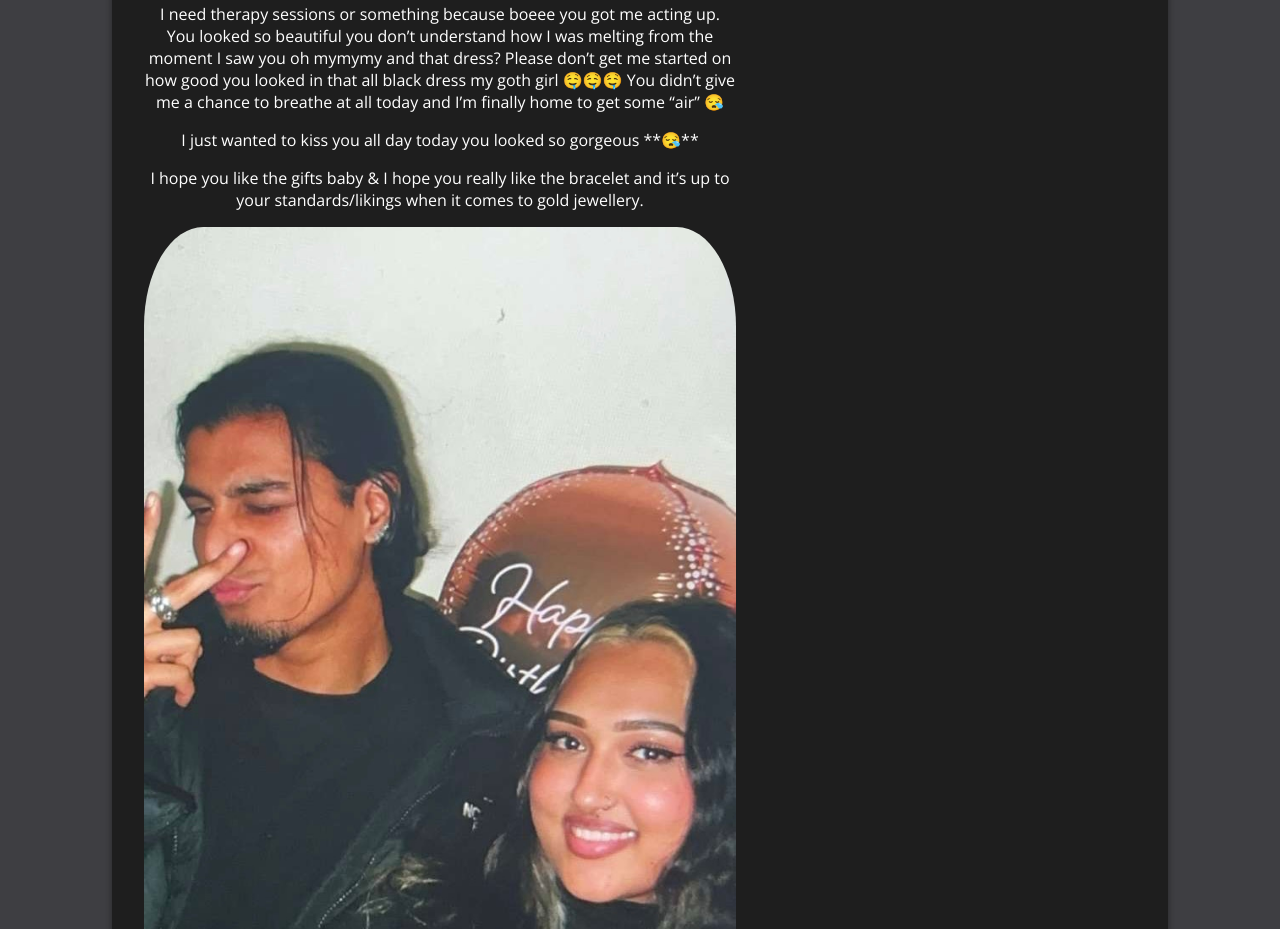
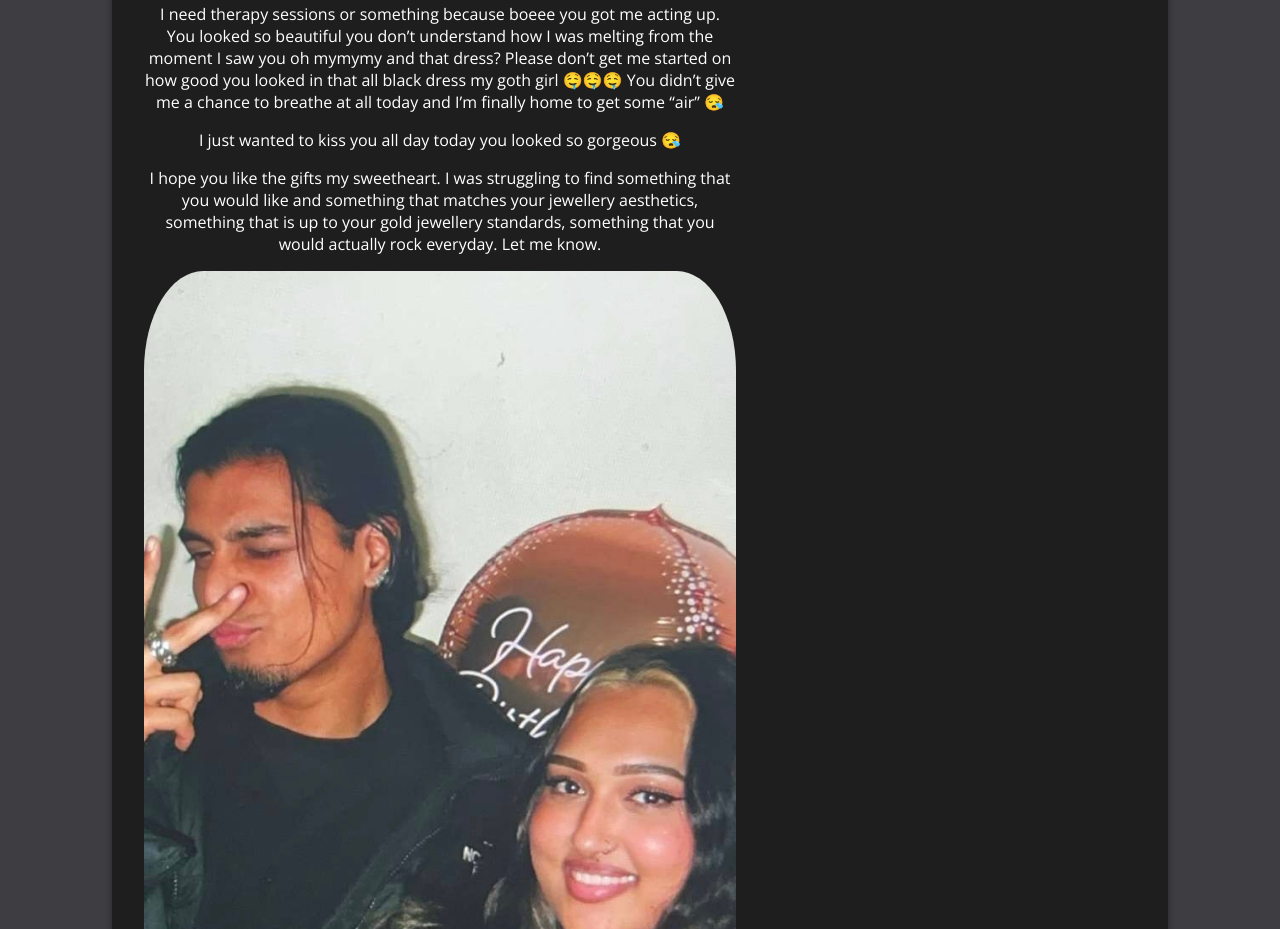
Before and after one commit to erenyeagrr/erenyeagrr.github.io, a plain HTML site: page index.html in a window 1280 px wide. Shown: the part 7616-8545 px from the top of the page. Drawn offline with nearby package versions, Linux system fonts and the light colour scheme.

Commit message:
Update index.html

```diff
--- a/index.html
+++ b/index.html
@@ -89,9 +89,10 @@
 
       <p>I need therapy sessions or something because boeee you got me acting up. You looked so beautiful you don’t understand how I was melting from the moment I saw you oh mymymy and that dress? Please don’t get me started on how good you looked in that all black dress my goth girl 🤤🤤🤤 You didn’t give me a chance to breathe at all today and I’m finally home to get some “air” 😪</p>
 
-      <p>I just wanted to kiss you all day today you looked so gorgeous **😪**</p>
+      <p>I just wanted to kiss you all day today you looked so gorgeous 😪</p>
 
-      <p>I hope you like the gifts baby & I hope you really like the bracelet and it’s up to your standards/likings when it comes to gold jewellery.</p>
+      <p>I hope you like the gifts my sweetheart. I was struggling to find something that you would like and something that matches your jewellery aesthetics, something that is up to your gold jewellery standards,
+      something that you would actually rock everyday. Let me know.</p>
 
       <img src="./IMGbday.JPG" alt="birthday" class="final">
       <p>US</p>
```
